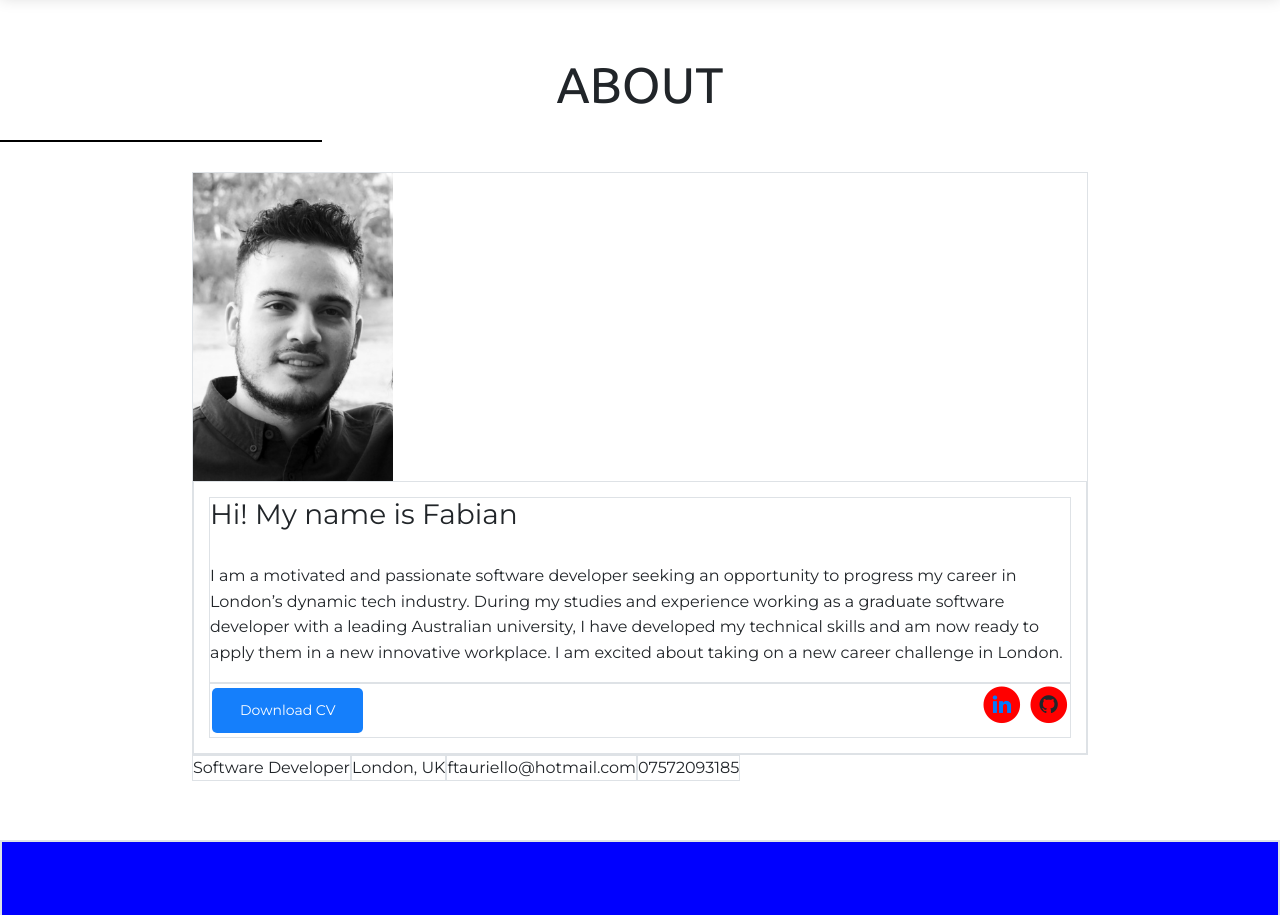
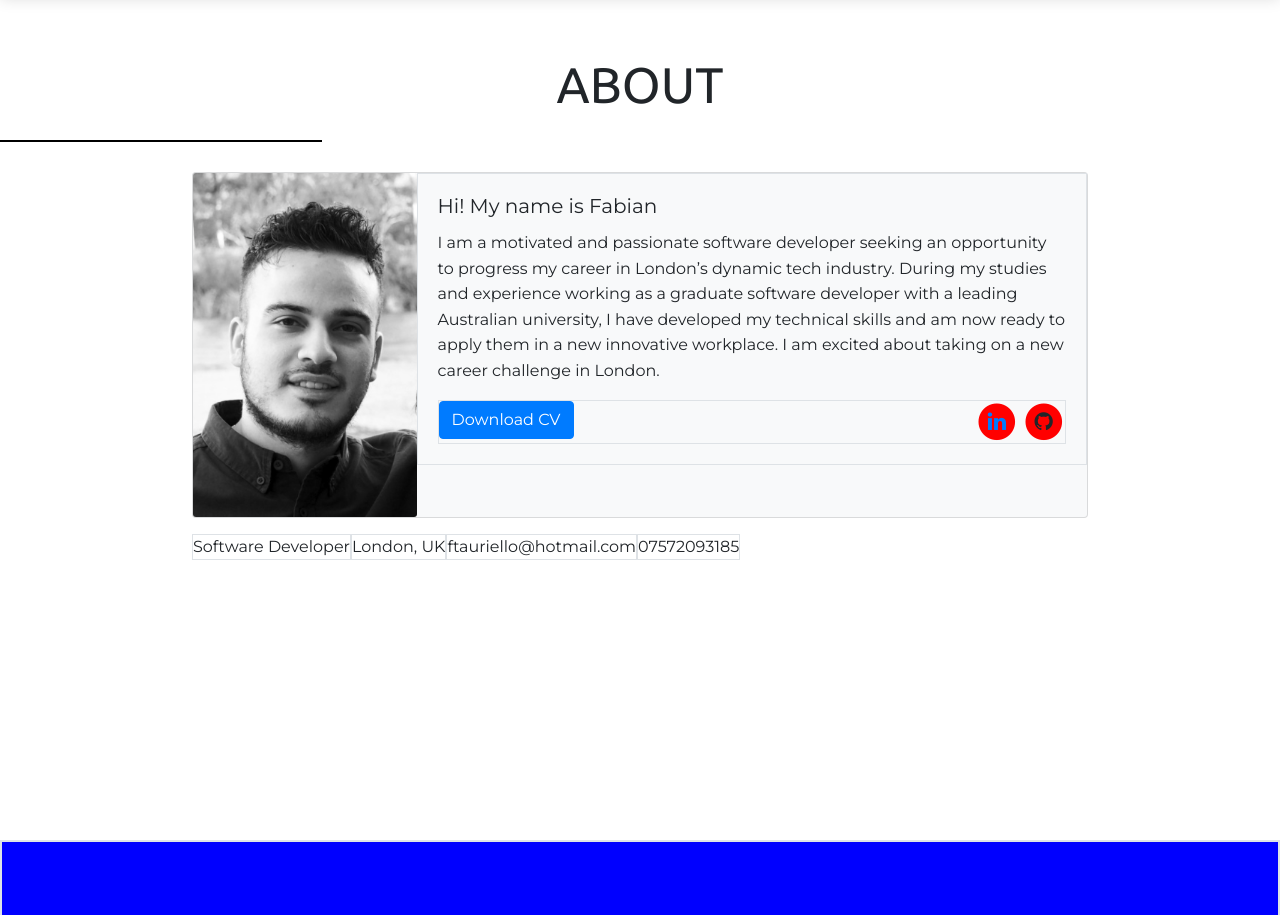
Before and after one commit to FabianTauriello/FabianTauriello.github.io, a Jekyll site: the page built from index.md, in a window 1280 px wide. Shown: the part 960-1875 px from the top of the page. Built offline with Jekyll 4.4.1, drawn with Linux system fonts in a browser that asks for light colours; some web fonts are replaced.

Commit message:
about section changed to use bootstrap cards

```diff
--- a/_layouts/default.html
+++ b/_layouts/default.html
@@ -44,7 +46,60 @@
                 <section id="about">
                         <h1 class="page-section-heading text-center">ABOUT</h1>
                         <hr class="section-hr">
-                        <div id="about-first-flex-container" class="border">
+                        <div id="about-card" class="card bg-light mb-3">
+                                <div class="row no-gutters">
+                                        <img id="about-img" src="images/profile-pic.png" class="col-md-3 card-img"
+                                                alt="profile picture">
+                                        <div class="col-md-9">
+                                                <div class="card-body border">
+                                                        <h5 class="card-title">Hi! My name is Fabian</h5>
+                                                        <p class="card-text"> I am a motivated and passionate software
+                                                                developer seeking an opportunity to
+                                                                progress my career in
+                                                                London’s dynamic tech industry. During
+                                                                my studies and
+                                                                experience working as a
+                                                                graduate software developer with a
+                                                                leading Australian
+                                                                university, I have developed my
+                                                                technical skills and am now
+                                                                ready to apply them in a new
+                                                                innovative workplace. I am excited about
+                                                                taking on a new career challenge in
+                                                                London.</p>
+                                                        <div id="about-para-buttons" class="border">
+                                                                <div>
+                                                                        <a id="download-CV-button"
+                                                                                class="btn btn-primary"
+                                                                                href="docs/Curriculum Vitae.pdf"
+                                                                                download>
+                                                                                Download CV
+                                                                        </a>
+                                                                </div>
+                                                                <div>
+                                                                        <span id="linked-in-button"
+                                                                                class="fa-stack fa-lg">
+                                                                                <a href="#"
+                                                                                        class="fa fa-circle fa-stack-2x icon-background"></a>
+                                                                                <a href="#"
+                                                                                        class="fa fa-linkedin fa-stack-1x"></a>
+                                                                        </span>
+                                                                        <span id="github-button" class="fa-stack fa-lg">
+                                                                                <a href="#"
+                                                                                        class="fa fa-circle fa-stack-2x icon-background"></a>
+                                                                                <a hred="#"
+                                                                                        class="fa fa-github fa-stack-1x"></a>
+                                                                        </span>
+                                                                </div>
+                                                        </div>
+                                                </div>
+                                        </div>
+                                </div>
+                        </div>
+
+
+
+                        <!-- <div id="about-first-flex-container" class="border">
                                 <img id="about-img" src="images/profile-pic.png" class="" alt="Profile Picture">
                                 <div id="about-para-flex-container" class="border">
                                         <div id="about-para-text" class="border">
@@ -88,7 +143,9 @@
                                                 </div>
                                         </div>
                                 </div>
-                        </div>
+                        </div> -->
+
+
                         <ul id="about-second-flex-container" class="">
                                 <li class="text-center d-in border">Software Developer</li>
                                 <li class="text-center d-in border">London, UK</li>
--- a/css/main.css
+++ b/css/main.css
@@ -229,8 +229,8 @@ ul {
     margin-right: auto;
     padding: 0;
 
-    display: flex;
-    flex-wrap: wrap;
+    /* display: flex; */
+    /* flex-wrap: wrap; */
 }
 
 #profile-description {
@@ -238,7 +238,7 @@ ul {
 }
 
 #about-para-flex-container {
-    padding: 15px;
+    /* padding: 15px; */
     display: flex;
     justify-content: space-between;
     flex-direction: column;
@@ -255,8 +255,13 @@ ul {
 
 #about-img {
     /* border-radius: 10px 0 0 10px;*/
-    width: 200px;
+    min-width: 200px;
     /* float: left; */
+}
+
+#about-card {
+    max-width: 70%;
+    margin: auto;
 }
 
 #about-para-buttons {
```
Also changed, not shown: other parts of _layouts/default.html (+3 -1 lines).
